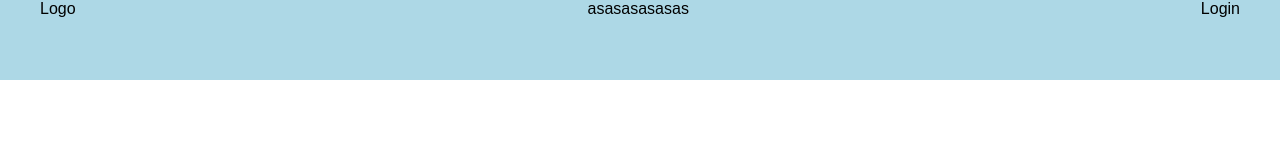
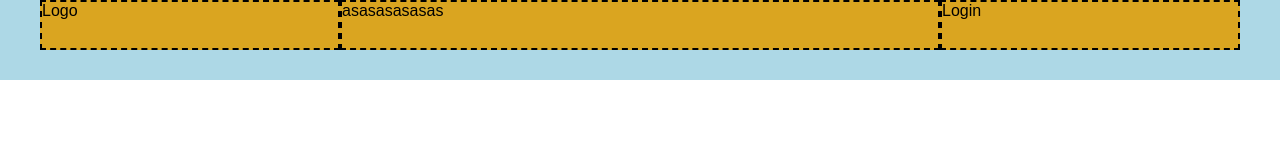
Before and after one commit to DanieleTuttolani/htmlcss-struttura-discord, a plain HTML site: page index.html in a window 1280 px wide. Drawn offline with Linux system fonts and the light colour scheme.

Commit message:
aggiunto header CODICE DA MIGLIORARE

```diff
--- a/css/style.css
+++ b/css/style.css
@@ -28,3 +28,23 @@ body{
 background-color: lightblue;
 min-height: 80px;
 }
+
+.header-content{
+    background-color: goldenrod;
+    min-height: 50px;
+    min-width: 100px
+}
+
+.logo{
+    flex-basis: 25%;
+    border: 2px dashed black;
+}
+
+.link{
+    flex-basis: 50%;
+    border: 2px dashed black;
+}
+.login{
+    flex-basis: 25%;
+    border: 2px dashed black;
+}
--- a/index.html
+++ b/index.html
@@ -8,16 +8,16 @@
     <link rel="stylesheet" href="css/style.css">
 </head>
 <body>
-   <div class="main-header">
+   <header class="main-header">
         <div class="header-body container">
-          <header class="flex-container">
-            <div id="logo">Logo</div>
-            <div id="link">asasasasasas</div>
-            <div id="login">Login</div>
-          </header>
+          <div class="flex-container">
+            <div class=" header-content logo"> <p>Logo</p> </div>
+            <div class=" header-content link">asasasasasas</div>
+            <div class=" header-content login">Login</div>
+          </div>
 
 
         </div>
-    </div>
+    </header>
 </body>
 </html>
```
